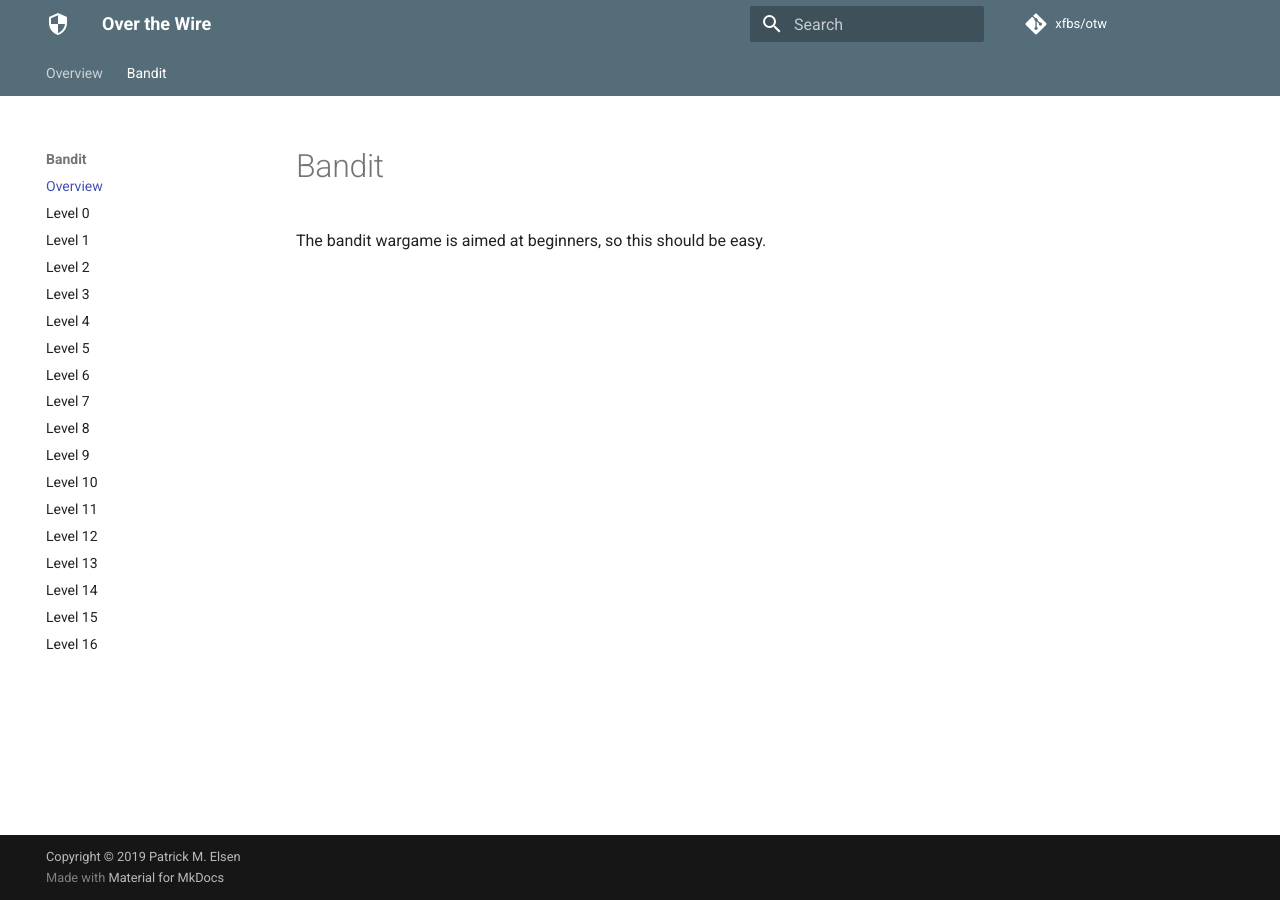
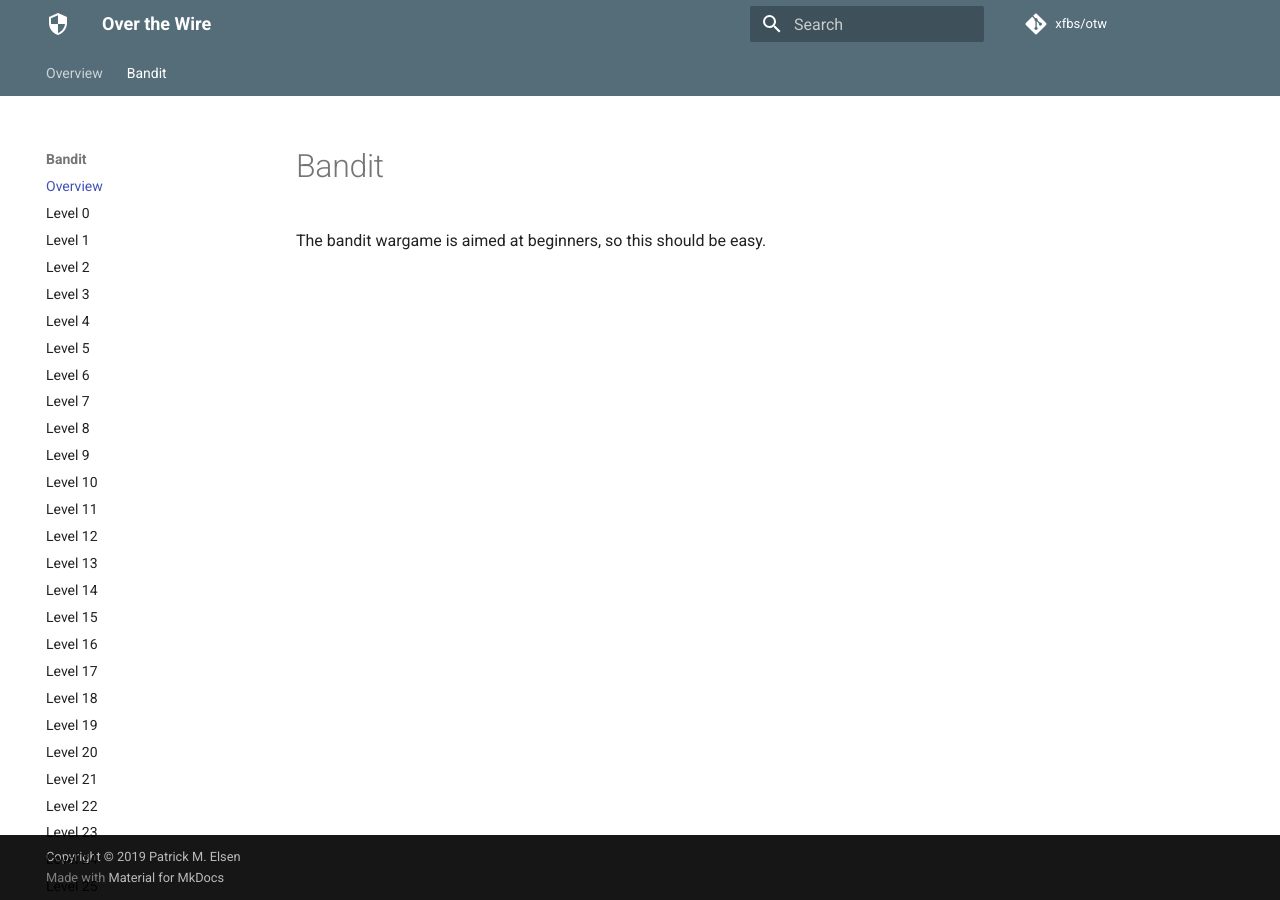
Before and after one commit to xfbs/otw, an MkDocs documentation site: the page built from docs/bandit/index.md, in a window 1280 px wide. Built offline with MkDocs 1.6.1 and Material for MkDocs 9.7.7, drawn with Linux system fonts in a browser that asks for light colours; comment, search, counter and statistics services are not loaded.

Commit message:
adds links for further levels

```diff
--- a/mkdocs.yml
+++ b/mkdocs.yml
@@ -44,3 +44,12 @@ nav:
     - Level 14: bandit/level14.md
     - Level 15: bandit/level15.md
     - Level 16: bandit/level16.md
+    - Level 17: bandit/level17.md
+    - Level 18: bandit/level18.md
+    - Level 19: bandit/level19.md
+    - Level 20: bandit/level20.md
+    - Level 21: bandit/level21.md
+    - Level 22: bandit/level22.md
+    - Level 23: bandit/level23.md
+    - Level 24: bandit/level24.md
+    - Level 25: bandit/level25.md
```
